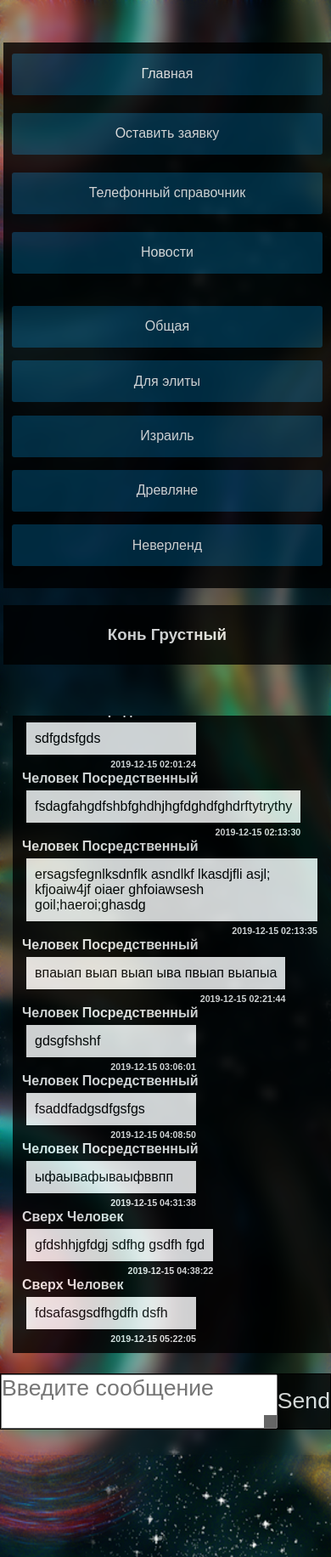
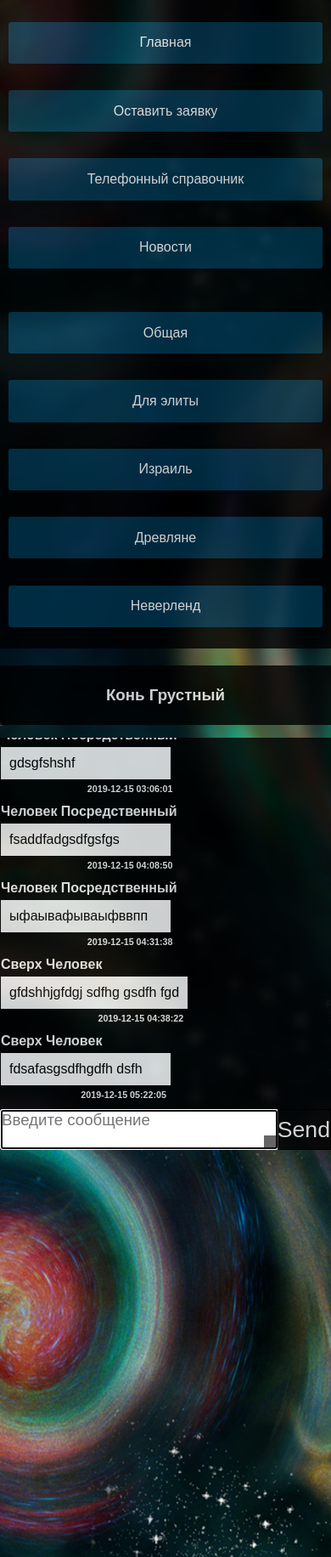
Before and after one commit to CallofMan/practice-, a PHP site: page /forum.php in a window 390 px wide. Shown: the top 1832 px of the page at 85% size. Run offline with PHP 8.4, Linux system fonts and the light colour scheme; a user stored in the database is signed in; data comes from the database, SQL or seed files in the repository; data that the repository does not hold is empty.

Commit message:
Адаптивность форума

```diff
--- a/forum.js
+++ b/forum.js
@@ -37,10 +37,13 @@ showMessages = function(arg)
 let send = document.getElementById('send');
 send.addEventListener("click", function(event)
 {
+    let message = document.getElementById('message');
+
+    if(message.value != '')
+    {
         // Отключение перезагрузки страницы при нажатии на кнопку
         event.preventDefault();
 
-    let message = document.getElementById('message');
         // Какие данные буду передавать в запрос php
         let data_body = "message=" + message.value;
 
@@ -54,10 +57,9 @@ send.addEventListener("click", function(event)
         // Если коннект успешный, то поле ввода текста очистится
         connection.then(()=>{
             message.value = "";
-
             showMessages(true);
-
         })
+    }
 });
 
 // Вывод в первый раз, чтобы не запаздывало на секунду
--- a/forum.php
+++ b/forum.php
@@ -1,8 +1,7 @@
 <?php
     SESSION_START();
 
-    require_once 'messagesUnload.php';
-    require_once 'messagesUpload.php';
+    require_once "connection.php";
 
     if($_SESSION['role'] != '0' && $_SESSION['role'] != '1')
     {
@@ -26,7 +25,7 @@
 
             </section>
             <form action="" method="POST" id="form_message">
-                <textarea name="message" placeholder="Введите сообщение" required id="message"></textarea>
+                <textarea name="message" placeholder="Введите сообщение" required id="message" autofocus></textarea>
                 <input type="submit" name="send" value="Send" id="send">
             </form>
         </div>
--- a/messagesUnload.php
+++ b/messagesUnload.php
@@ -2,8 +2,6 @@
     SESSION_START();
     require_once "connection.php";
 
-    if(isset($_POST["send"]))
-    {
     $message = $_POST["message"];
     $role_user = $_SESSION['role'];
     $id_user = $_SESSION['id'];
@@ -11,5 +9,3 @@
 
     $queryAdd = mysqli_query($link, "INSERT INTO messages (id_message, id_user, id_room, text_message, date)
     VALUES (NULL, $id_user, 1, '$message', '$datetime')");
-    }
-?>
--- a/styles/style_forum.css
+++ b/styles/style_forum.css
@@ -91,6 +91,7 @@ section
     border: 1px solid black;
     flex-direction: column;
     padding: 0px;
+    margin-bottom: 10px;
 }
 .message_content
 {
@@ -155,7 +156,7 @@ a, .roomP
 	color: rgb(7, 136, 247);
 	text-decoration: none;
 	text-align: center;
-	margin-bottom: 4%;
+	margin: 4%;
 	border-radius: 3px;
 
 	background-color: rgba(0, 169, 251, 0.3);
@@ -209,11 +210,47 @@ a:hover, .roomP:hover
 {
     section
     {
-        min-width: 320px;
-        margin-left: 15px;
+        min-width: 300px;
+        margin: 0px;
+        padding: 0px;
+        max-height: 500px;
+        overflow-x: hidden;
+        flex-grow: 8;
+    }
+    div#chat
+    {
+        max-height: 485px;
+        padding: 0px;
+        justify-content: flex-start;
     }
     #form_message
     {
-        min-width: 320px;
+        max-height: 50px;
+        min-height: auto;
+        min-width: 300px;
+        flex-grow: 1;
+    }
+    div#right
+    {
+        padding-bottom: 15px;
+        padding-top: 0px;
+        margin: 0px;
+    }
+    nav
+    {
+        margin: 0px;
+    }
+    a
+    {
+        margin: 4% auto;
+    }
+    p.message_content
+    {
+        margin: 5px 0px;
+        max-width: 100%;
+    }
+    #message
+    {
+        font-size: 14pt;
     }
 }
```
Lines whose indentation alone changed are shown as unchanged.
